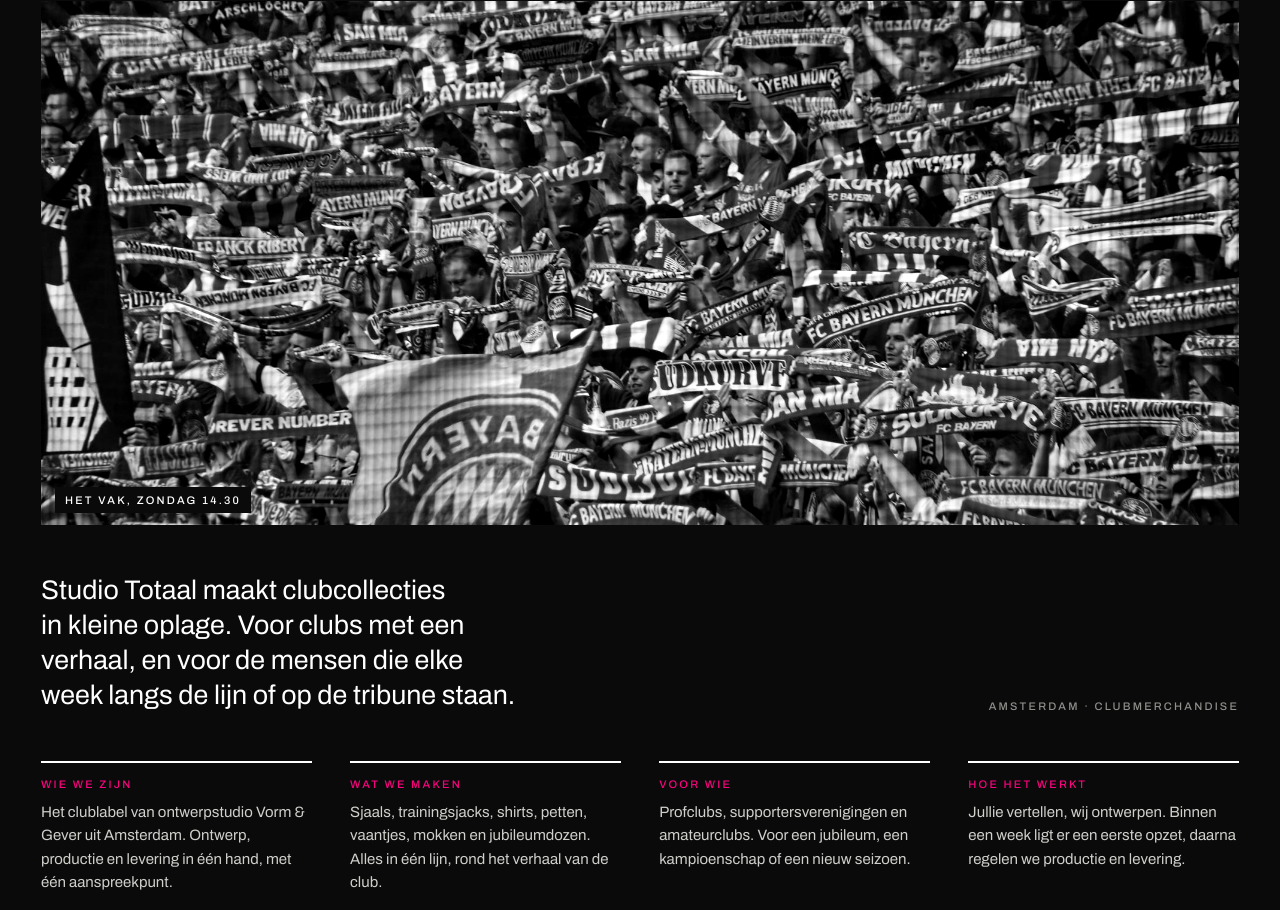
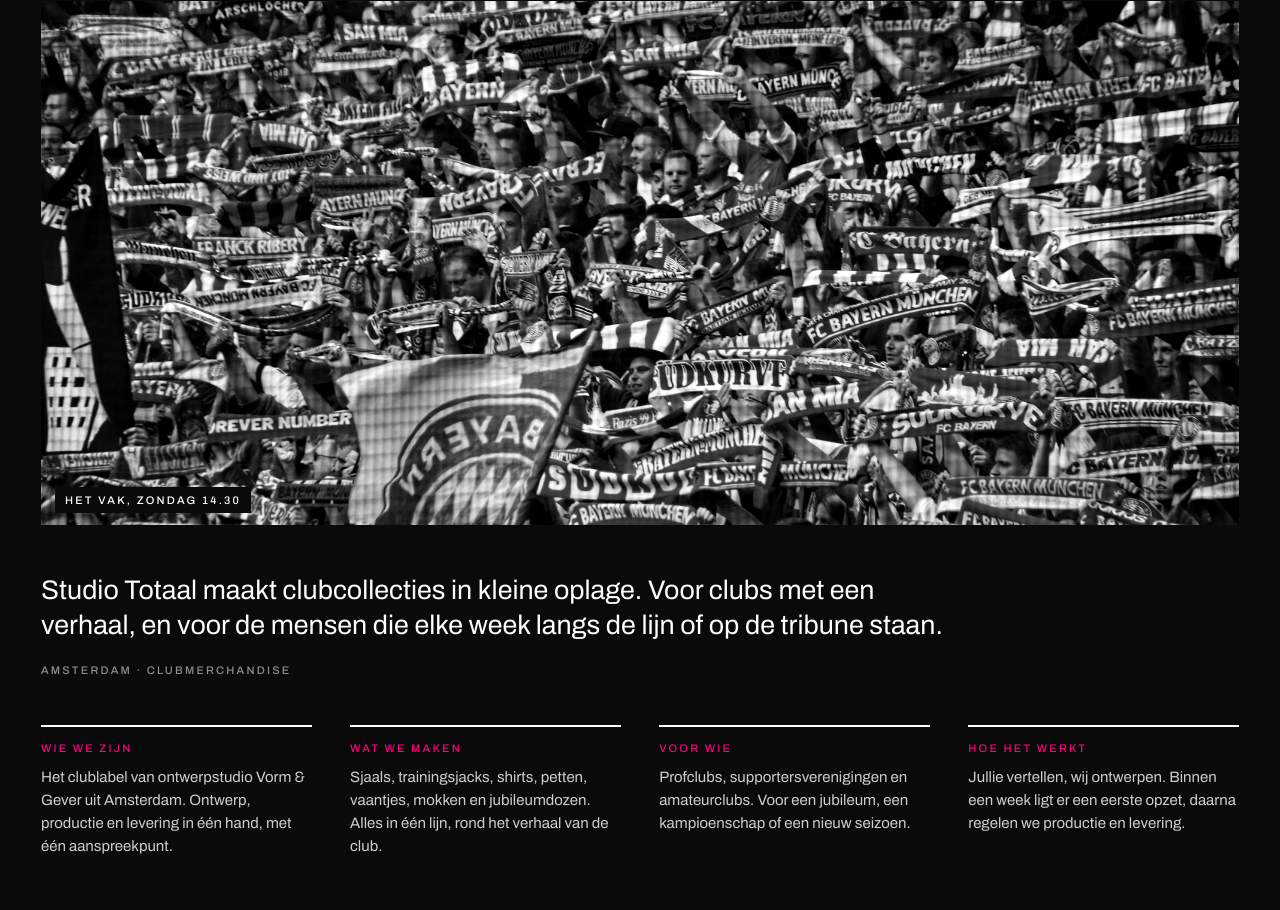
Before and after one commit to pmvndk/studiototaal, a plain HTML site: page index.html in a window 1280 px wide. Shown: the part 315-1225 px from the top of the page. Drawn offline with Linux system fonts and the light colour scheme.

Commit message:
Intro in twee regels
Co-Authored-By: Claude Opus 5.5 <noreply@anthropic.com>

```diff
--- a/index.html
+++ b/index.html
@@ -70,7 +70,7 @@ img{max-width:100%;display:block}
 .hero .photo{cursor:crosshair}
 .hero .photo .tag{position:absolute;left:14px;bottom:12px;background:var(--k);padding:6px 10px}
 .hero .sub{display:flex;justify-content:space-between;align-items:end;gap:20px 40px;flex-wrap:wrap;padding-block:clamp(28px,4vw,48px)}
-.hero .sub p{margin:0;max-width:34ch;font-size:clamp(20px,2.1vw,30px);line-height:1.3;color:var(--w);text-wrap:balance}
+.hero .sub p{margin:0;max-width:66ch;font-size:clamp(20px,2.1vw,30px);line-height:1.3;color:var(--w);text-wrap:balance}
 .hero .over{display:grid;grid-template-columns:repeat(4,minmax(0,1fr));gap:24px clamp(20px,3vw,44px);padding-block:0 clamp(56px,7vw,96px)}
 .hero .over div{display:grid;gap:10px;align-content:start;border-top:2px solid var(--w);padding-top:14px;min-width:0}
 .hero .over .cap{color:#F9037E}
```
